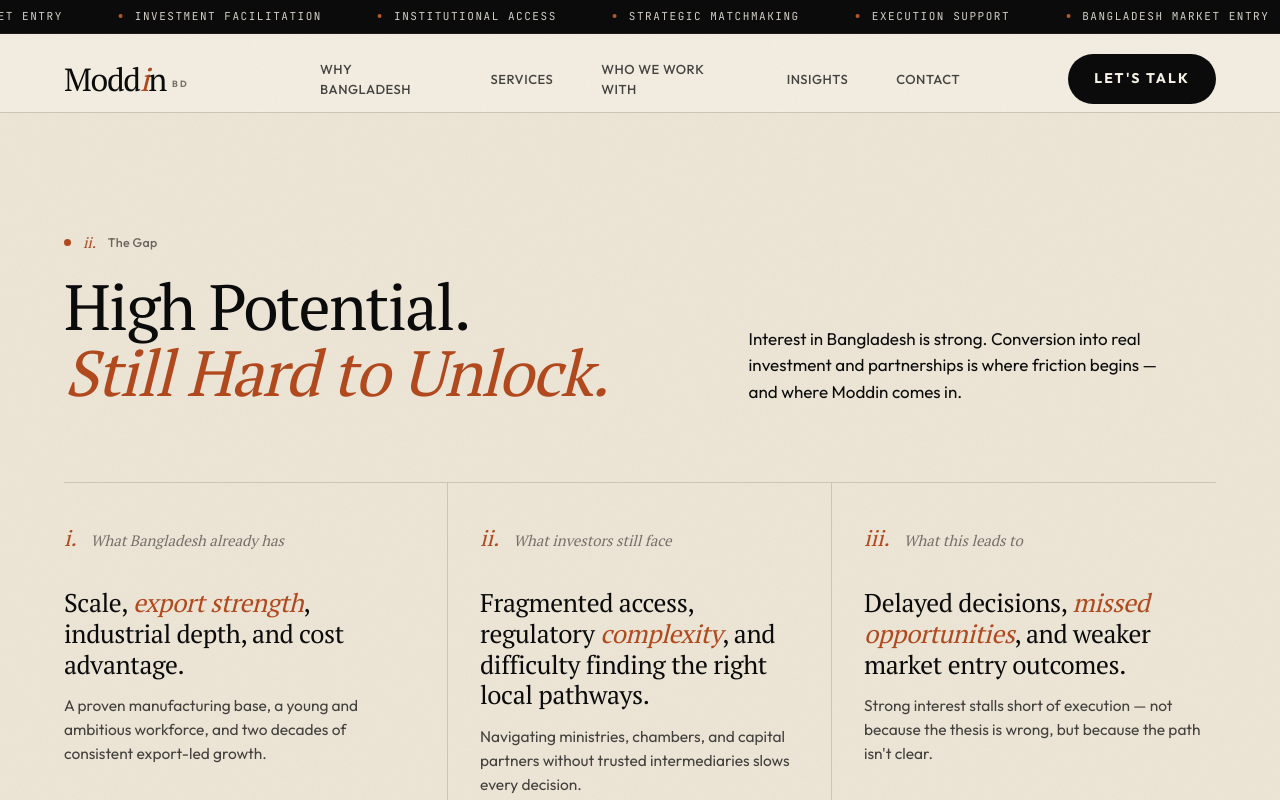
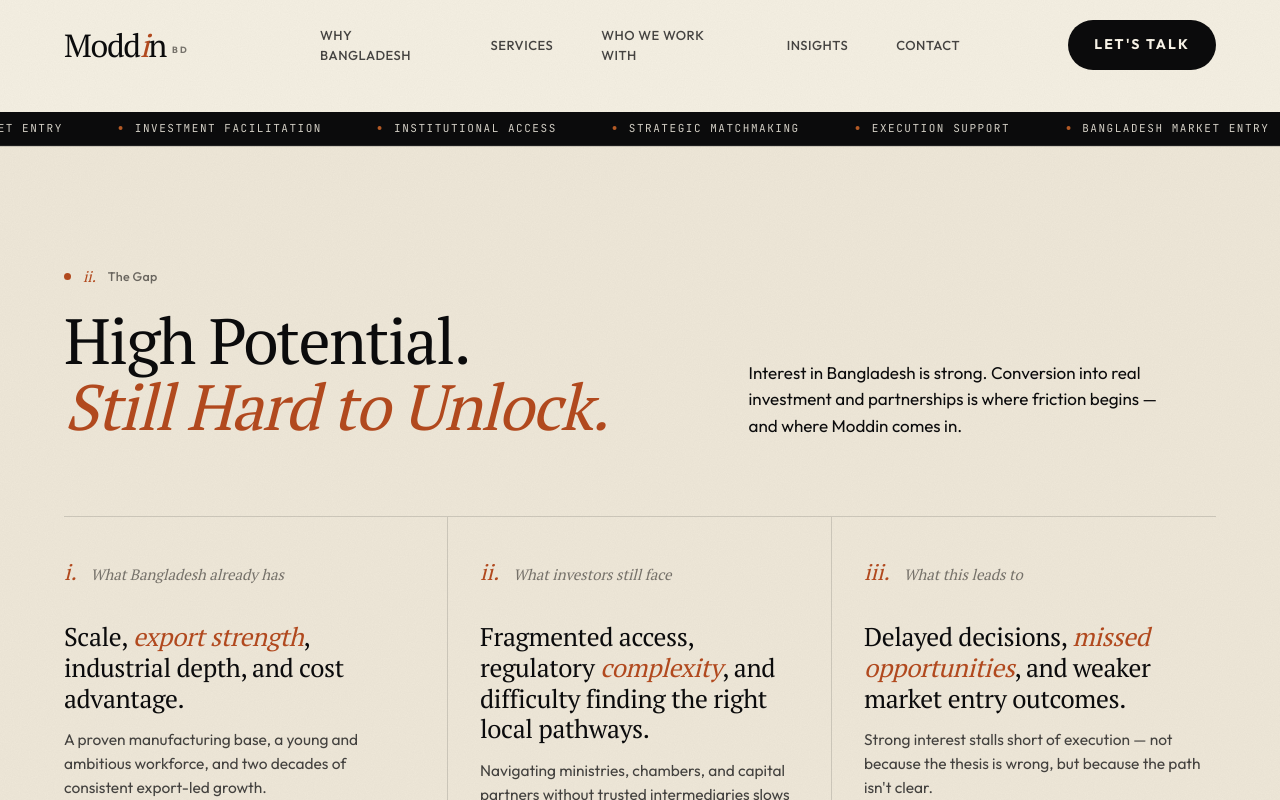
Before and after one commit to Creativecoder11/moddin, a Next.js app: page /why-bangladesh in a window 1280 px wide. Shown: the top 800 px of the page. Built offline with nearby package versions, Linux system fonts and the light colour scheme.

Commit message:
fix: position Ticker correctly below Hero

```diff
--- a/app/components/chrome/Nav.tsx
+++ b/app/components/chrome/Nav.tsx
@@ -24,7 +24,7 @@ export function Nav() {
   return (
     <header
       className={[
-        "fixed top-[34px] left-0 right-0 z-50 transition-all duration-[600ms] ease-[cubic-bezier(0.2,0.8,0.2,1)]",
+        "fixed top-0 left-0 right-0 z-50 transition-all duration-[600ms] ease-[cubic-bezier(0.2,0.8,0.2,1)]",
         scrolled
           ? "bg-[color-mix(in_srgb,var(--paper)_94%,transparent)] border-b border-[var(--rule-2)] py-[14px] backdrop-blur-[24px] backdrop-saturate-150"
           : "bg-transparent border-b border-transparent py-5",
--- a/app/components/chrome/Ticker.tsx
+++ b/app/components/chrome/Ticker.tsx
@@ -1,7 +1,7 @@
 import { TICKER_ITEMS } from "@/app/data/site";
 
 /**
- * Fixed mono-font ticker bar at the very top of the page.
+ * Mono-font ticker bar.
  * Items are doubled for a seamless CSS-keyframe loop.
  */
 export function Ticker() {
@@ -10,7 +10,7 @@ export function Ticker() {
     <>
       <div
         aria-hidden
-        className="fixed top-0 left-0 right-0 z-[51] h-[34px] flex items-center overflow-hidden bg-ink text-cream border-b border-[var(--rule-d-2)] font-mono text-[11px] uppercase tracking-[0.14em]"
+        className="relative w-full z-[51] h-[34px] flex items-center overflow-hidden bg-ink text-cream border-b border-[var(--rule-d-2)] font-mono text-[11px] uppercase tracking-[0.14em]"
       >
         <div className="flex gap-14 whitespace-nowrap animate-ticker">
           {items.map((label, i) => (
--- a/app/page.tsx
+++ b/app/page.tsx
@@ -14,10 +14,10 @@ import { FinalCta } from "./components/sections/FinalCta";
 export default function Home() {
   return (
     <>
-      <Ticker />
       <Nav />
       <main>
         <Hero />
+        <Ticker />
         <Opportunity />
         <Role />
         <PhotoBand />
```
